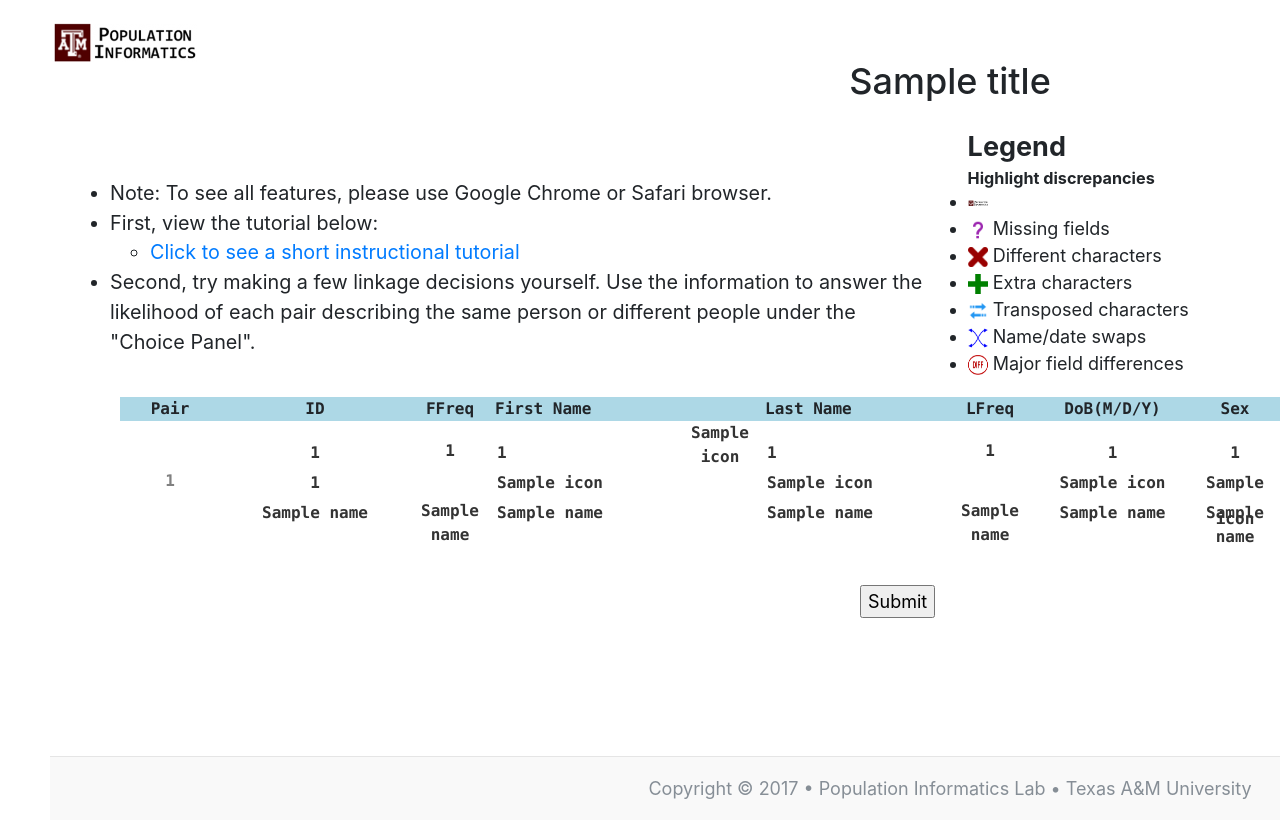
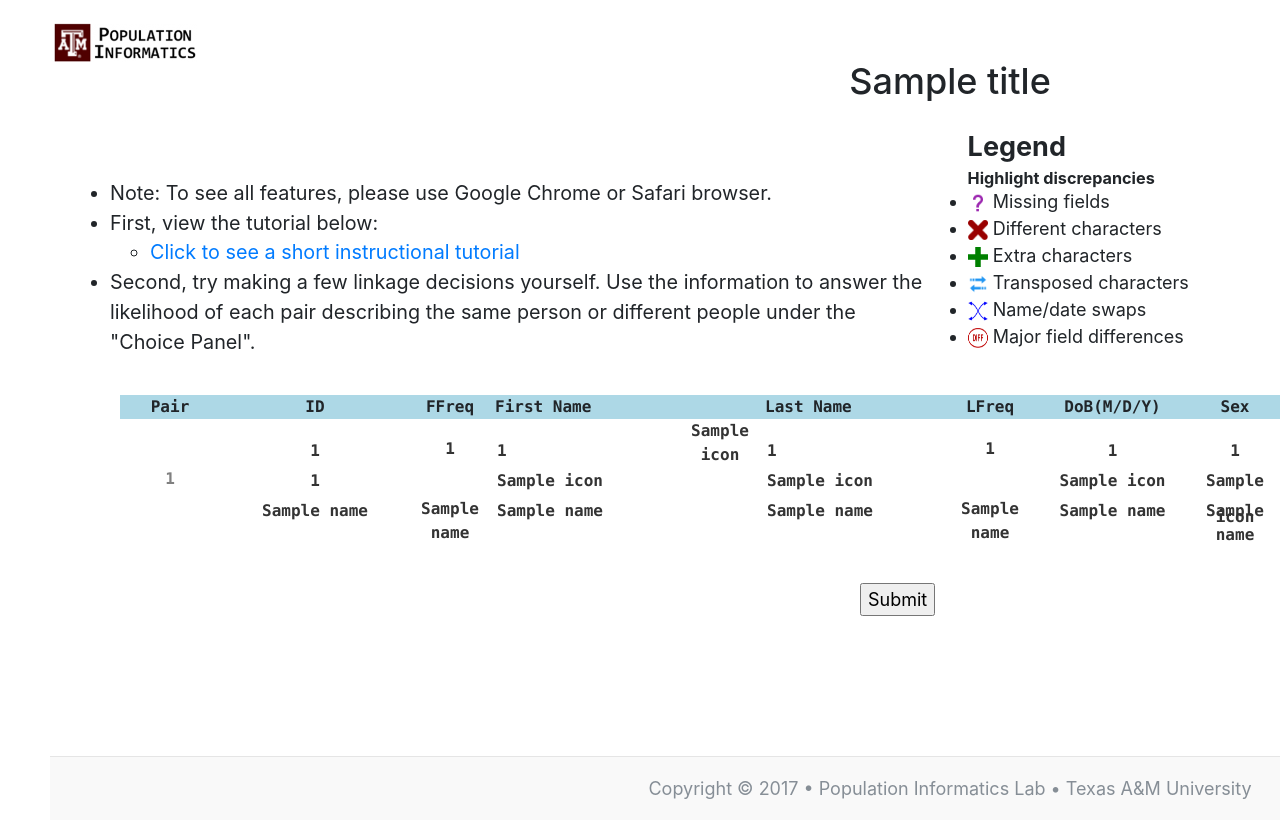
Before and after one commit to pinformatics/mindfirl-adr2025, a Flask app: template templates/base.html in a window 1280 px wide; the page is wider, and only the part inside the window is pictured. Run offline with Flask 2, Linux system fonts and the light colour scheme; the template is opened without the code that fills it: most values are stand-ins (such as "Sample title", 1, 10 or a date in 2020); some web fonts are replaced.

Commit message:
remove extraneous legend element

```diff
--- a/templates/base.html
+++ b/templates/base.html
@@ -5,7 +5,7 @@
         <title>PPIRL</title>
         <link rel="shortcut icon" href="../static/images/site/favicon.ico" type="image/x-icon" />
         <link rel="stylesheet" href="../static/css/site.css" type="text/css">
-        <link rel="stylesheet" href="../static/css/style.css?q=12" type="text/css">
+        <link rel="stylesheet" href="../static/css/style.css?q=1" type="text/css">
         <link rel="stylesheet" href="../static/css/ionicons.min.css" type="text/css">
         <link rel="stylesheet" href="../static/css/select.css?q=12" type="text/css">
         <link rel="stylesheet" href="../static/css/bootstrap.min.css" type="text/css">
--- a/templates/header.html
+++ b/templates/header.html
@@ -26,7 +26,6 @@
                 <div class="legend-section" style="flex: 1; padding: 0;">
                     <h4 style="padding: 0; margin: 0; white-space: nowrap; font-size: 0.9em;"><strong>Highlight discrepancies</strong></h4>
                     <ul style="padding: 0; margin: 0;">
-                        <li><img src="../static/images/site/population_informatics_icon.png" style="width: 20px;"></li>
                         <li><img src="../static/images/site/missing.png" alt="Missing fields" style="width: 20px; height: 20px;"> Missing fields</li>
                         <li><img src="../static/images/site/replace.png" alt="Different characters" style="width: 20px; height: 20px;"> Different characters</li>
                         <li><img src="../static/images/site/indel.png" alt="Extra characters" style="width: 20px; height: 20px;"> Extra characters</li>
```
